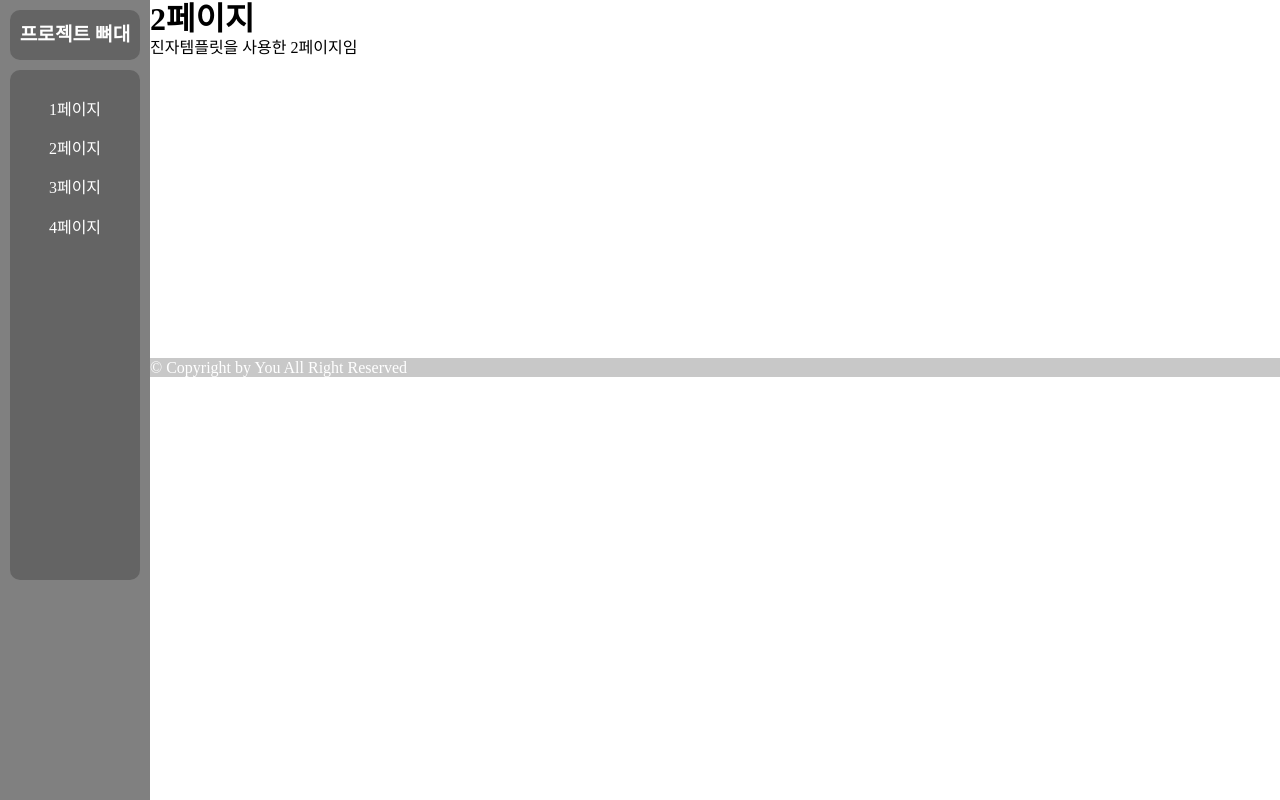
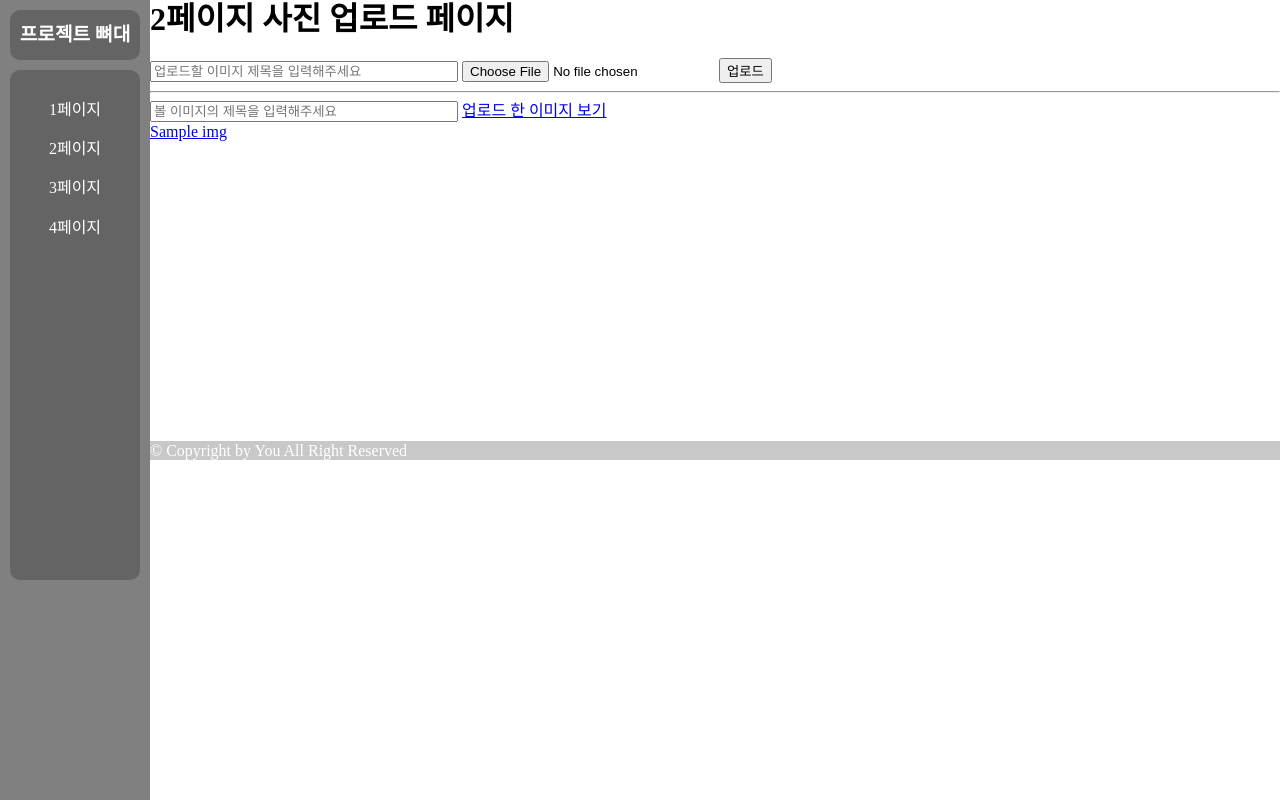
Before and after one commit to Roadman-Lee/ML_project_team8, a Flask app: template templates/2page.html in a window 1280 px wide. Run offline with Flask 2, Linux system fonts and the light colour scheme; the template is opened without the code that fills it: most values are stand-ins (such as "Sample title", 1, 10 or a date in 2020); parts of the project's set-up code (start-up, migrations or seed data) failed here and were passed over.

Commit message:
2페이지 사진업로드및 불러오기

```diff
--- a/app.py
+++ b/app.py
@@ -1,11 +1,23 @@
 from flask import Flask, render_template, jsonify, request, session, redirect, url_for
-import requests
 
 app = Flask(__name__)
+
+import requests
+import gridfs
+import codecs
+
+from pymongo import MongoClient
+client = MongoClient('mongodb+srv://tester:sparta@cluster0.hntfy.mongodb.net/myFirstDatabase?retryWrites=true&w=majority')
+db = client.dbsparta
+
+fs = gridfs.GridFS(db)
+
 
 @app.route('/')
 def main():
     return render_template("index.html")
+
+## 1페이지 ################################################################################################################################
 
 @app.route('/1page/')
 def one_page():
@@ -14,17 +26,60 @@ def one_page():
     rows = response['RealtimeCityAir']['row']
     return render_template("1page.html", rows=rows)
 
+## 2페이지 ################################################################################################################################
+
 @app.route('/2page/')
 def two_page():
-    return render_template("2page.html")
+    # 무작위로 몇개만 뽑아올 때
+    # img_list = list(db.mlimage.aggregate([{'$sample':{ 'size' : 3 }}]))
+
+    # 전부 리스트로 가져올 때
+    img_list = list(db.mlimage.find({},{'_id':False}))
+
+    return render_template("2page.html", img_list = img_list)
+
+@app.route('/fileupload', methods=['POST'])
+def file_upload():
+    title_receive = request.form['title_give']
+    file = request.files['file_give']
+    # gridfs 활용해서 이미지 분할 저장
+    fs_image_id = fs.put(file)
+    # db 추가
+    doc = {
+        'title': title_receive,
+        'img': fs_image_id
+    }
+    db.mlimage.insert_one(doc)
+    return jsonify({'result':'사진 저장 완료'})
+
+@app.route('/2page/<title>')
+def two_page_img(title):
+    # title은 현재 이미지타이틀이므로, 그것을 이용해서 db에서 이미지 '파일'을 가지고 옴
+    img_info = db.mlimage.find_one({'title': title})
+    image = img_decode(img_info['img'])
+    # 해당 이미지의 데이터를 jinja 형식으로 사용하기 위해 넘김
+    return render_template("2page_img.html", img=image)
+
+def img_decode(image):
+    img_binary = fs.get(image)
+    base64_data = codecs.encode(img_binary.read(), 'base64')
+    # html 파일로 넘겨줄 수 있도록, base64 형태의 데이터로 변환
+    image_decoded = base64_data.decode('utf-8')
+    return image_decoded
+
+## 3페이지 ################################################################################################################################
 
 @app.route('/3page/')
 def three_page():
     return render_template("3page.html")
 
+## 4페이지 ################################################################################################################################
+
 @app.route('/4page/')
 def four_page():
     return render_template("4page.html")
 
+## 끝 ################################################################################################################################
+
 if __name__ == '__main__':
     app.run('0.0.0.0', port=5000, debug=True)
--- a/templates/2page.html
+++ b/templates/2page.html
@@ -4,11 +4,79 @@
 
 {% block head %}
 {{ super() }}
+<script>
+    function posting_img() {
+        let title = $('#title').val()
+        let file = $('#file')[0].files[0]
+        if (title == "") {
+            return alert('제목을 입력하세요')
+        } else {
+            let form_data = new FormData()
+            form_data.append("title_give", title)
+            form_data.append("file_give", file)
+
+            $.ajax({
+                type: "POST",
+                url: "/fileupload",
+                data: form_data,
+                cache: false,
+                contentType: false,
+                processData: false,
+                success: function (response) {
+                    alert(response["result"])
+                    window.location.reload()
+                }
+            });
+        }
+    }
+
+    function find_img() {
+        let title = $('#find_title').val()
+        document.getElementById('link').href = '/2page/' + title
+    }
+
+    function readURL(input) {
+        if (input.files && input.files[0]) {
+            var reader = new FileReader();
+            reader.onload = function (e) {
+                document.getElementById('show_pic').src = e.target.result;
+            };
+            reader.readAsDataURL(input.files[0]);
+        } else {
+            document.getElementById('preview').src = "";
+        }
+    }
+
+    function enter_posting() {
+        if (window.event.keyCode == 13) {
+            posting_img()
+        }
+    }
+
+</script>
 {% endblock %}
 
 {% block main %}
-    <div>
-        <h1>2페이지</h1>
-        <p class="important">진자템플릿을 사용한 2페이지임</p>
+    <div class="content_wrap">
+        <h1>2페이지 사진 업로드 페이지</h1>
+        <img id="show_pic" />
+        <div class="file-upload">
+            <input style="width:300px;" type="text" id="title" onkeyup="enter_posting()" placeholder="업로드할 이미지 제목을 입력해주세요">
+            <input type="file" id="file" onchange="readURL(this)">
+            <button onclick="posting_img()">업로드</button>
+        </div>
+        <hr>
+        <div>
+            <input style="width:300px;" onchange="find_img()" type="text" id="find_title" placeholder="볼 이미지의 제목을 입력해주세요">
+            <a id='link' href="#">업로드 한 이미지 보기</a>
+        </div>
+        <div>
+            <ul>
+                {% for i in img_list %}
+                    {% set title = i.title %}
+                    <li><a href="/2page/{{title}}">{{title}}</a> </li>
+                {% endfor %}
+            </ul>
+        </div>
     </div>
 {% endblock %}
```
Also changed, not shown: templates/2page_img.html (added, +18 -0 lines).
